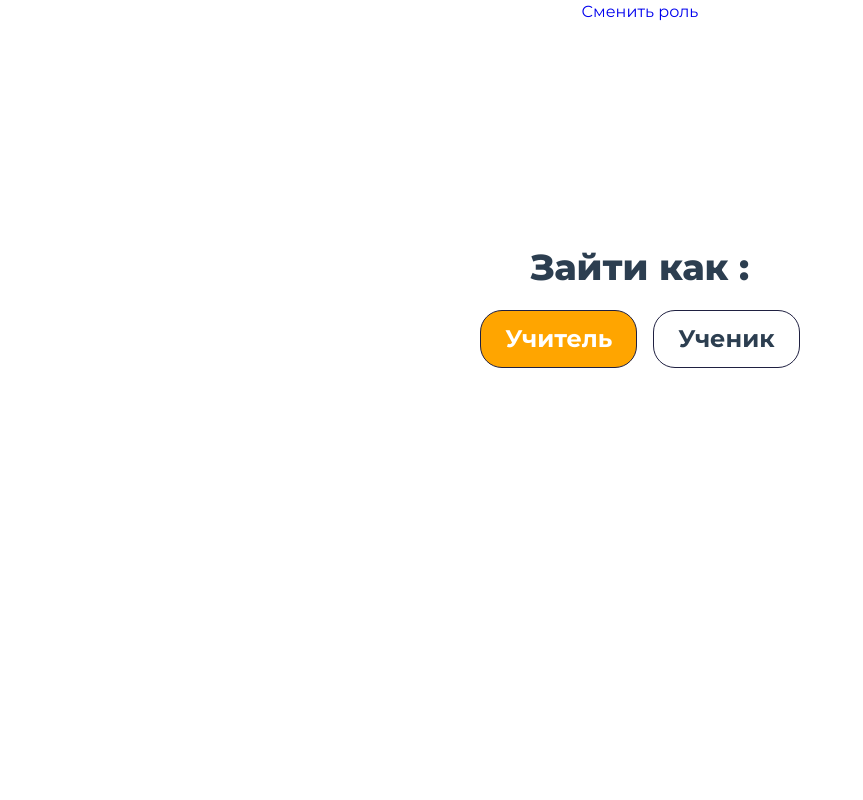
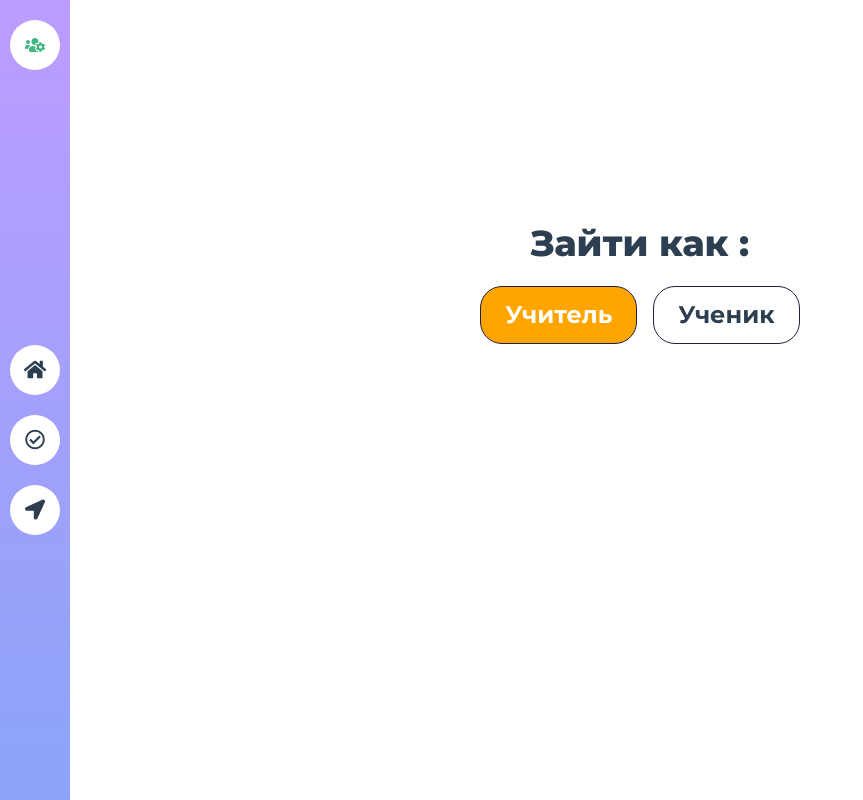
Before and after one commit to HoboHub/case-lab-web-team4, a Vue app: page /login in a window 1280 px wide. Shown: the whole page, without its empty margins (0-863 px from the left). Built offline with nearby package versions, Linux system fonts and the light colour scheme.

Commit message:
Реализовано контрольное меню

```diff
--- a/src/App.vue
+++ b/src/App.vue
@@ -1,11 +1,21 @@
 <template>
   <div>
-    <!--    <div id="nav">-->
-    <!--      <router-link to="/">Главная</router-link>
-     | <router-link to="/catalog">Каталог</router-link> |-->
-    <!--      <router-link to="/tracks">Треки</router-link>-->
-    <!--    </div>-->
-    <router-link to='/login'> Сменить роль </router-link>
+    <div id="nav">
+      <router-link to="/login" class="menu-login">
+        <i class="fas fa-users-cog"></i>
+      </router-link>
+      <div class="menu">
+        <router-link to="/" class="menu-item">
+          <i class="fas fa-home"></i
+        ></router-link>
+        <router-link to="/catalog" class="menu-item">
+          <i class="far fa-check-circle"> </i>
+        </router-link>
+        <router-link to="/tracks" class="menu-item"
+          ><i class="fas fa-location-arrow"></i
+        ></router-link>
+      </div>
+    </div>
     <router-view />
   </div>
 </template>
@@ -22,7 +32,11 @@
 }
 
 #nav {
-  padding: 30px;
+  position: fixed;
+  top: 0;
+  left: 0;
+  background: linear-gradient(to bottom, #bc9cff, #8ba4f9);
+  height: 100%;
 
   a {
     font-weight: bold;
@@ -32,6 +46,37 @@
       color: #42b983;
     }
   }
+
+  .menu {
+    padding: 10px;
+    height: 90%;
+    display: flex;
+    justify-content: center;
+    flex-direction: column;
+
+    .menu-item {
+      margin-top: 20px;
+      display: flex;
+      align-items: center;
+      justify-content: center;
+      background-color: #ffffff;
+      font-size: 20px;
+      width: 50px;
+      height: 50px;
+      border-radius: 50%;
+    }
+  }
+  .menu-login {
+    margin-top: 20px;
+    display: flex;
+    align-items: center;
+    justify-content: center;
+    background-color: #ffffff;
+    margin-left: 10px;
+    width: 50px;
+    height: 50px;
+    border-radius: 50%;
+  }
 }
 .container {
   max-width: 1140px;
```
